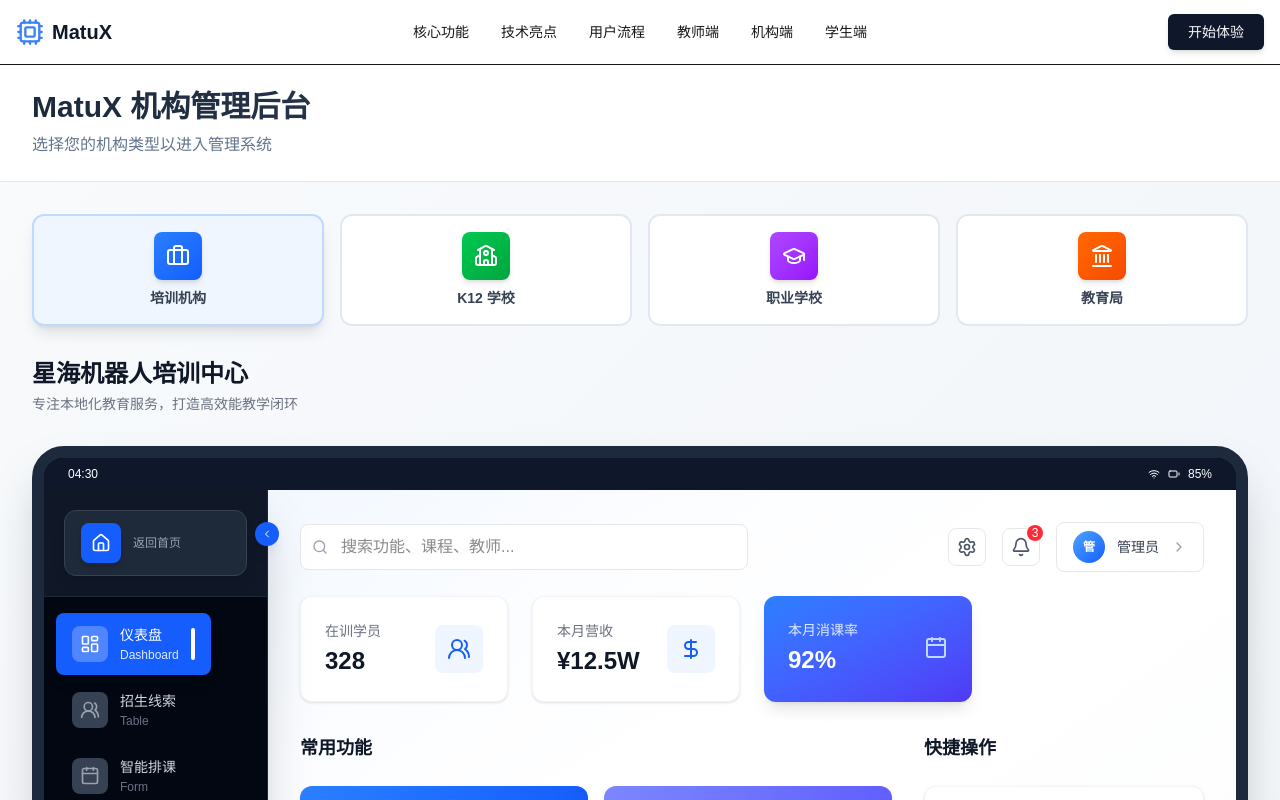
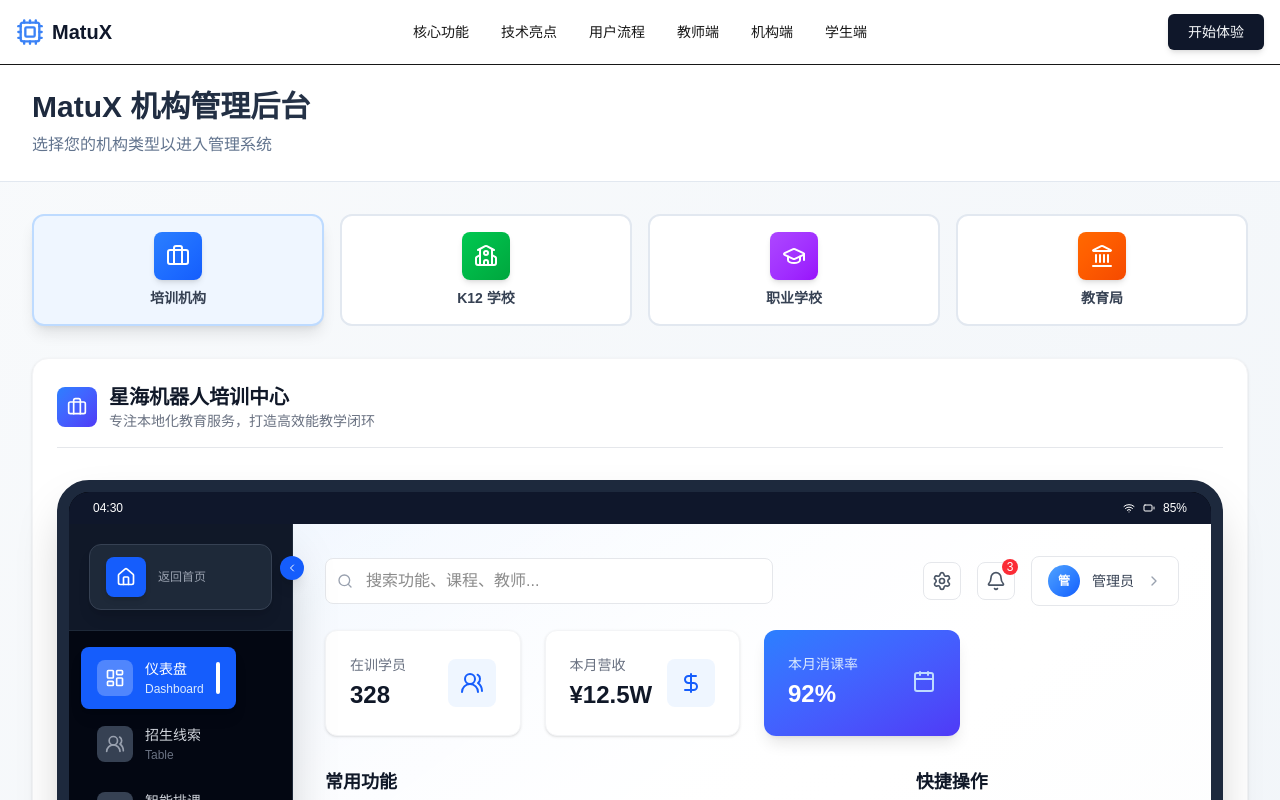
Before and after one commit to MatuX-ai/edu-proto, a Next.js app: page /institution-dashboard in a window 1280 px wide. Shown: the top 800 px of the page. Built offline with nearby package versions, Linux system fonts and the light colour scheme.

Commit message:
feat: 仪表盘页面添加组织名称标题显示（图标+名称+副标题）

```diff
--- a/app/institution-dashboard/page.tsx
+++ b/app/institution-dashboard/page.tsx
@@ -110,15 +110,26 @@ export default function InstitutionDashboardPage() {
         </div>
 
         {/* Dashboard Content - 显示在卡片下方 */}
-        <div>
+        <div className="bg-white rounded-2xl shadow-sm border border-gray-100 p-6">
           {/* Institution Name Header */}
-          <div className="mb-6">
-            <h2 className="text-2xl font-bold text-gray-900">
-              {institutionConfigs[activeTab === 'education-bureau' ? 'bureau' : activeTab].title}
-            </h2>
-            <p className="text-sm text-gray-500 mt-1">
-              {institutionConfigs[activeTab === 'education-bureau' ? 'bureau' : activeTab].subtitle}
-            </p>
+          <div className="mb-6 pb-4 border-b border-gray-200">
+            <div className="flex items-center gap-3">
+              <div className="w-10 h-10 rounded-lg bg-gradient-to-br from-blue-500 to-indigo-600 flex items-center justify-center">
+                {(() => {
+                  const typeConfig = institutionTypes.find(t => t.key === activeTab) || institutionTypes[0];
+                  const Icon = typeConfig.icon;
+                  return <Icon className="w-5 h-5 text-white" />;
+                })()}
+              </div>
+              <div>
+                <h2 className="text-xl font-bold text-gray-900">
+                  {institutionConfigs[activeTab === 'education-bureau' ? 'bureau' : activeTab].title}
+                </h2>
+                <p className="text-sm text-gray-500">
+                  {institutionConfigs[activeTab === 'education-bureau' ? 'bureau' : activeTab].subtitle}
+                </p>
+              </div>
+            </div>
           </div>
 
           <AnimatePresence mode="wait">
```
